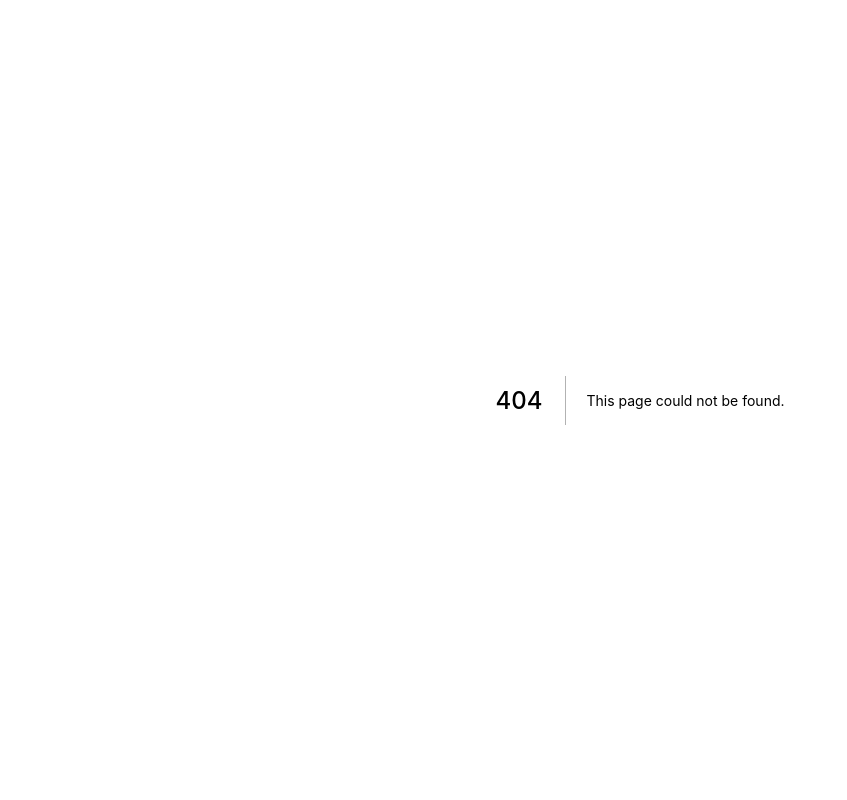
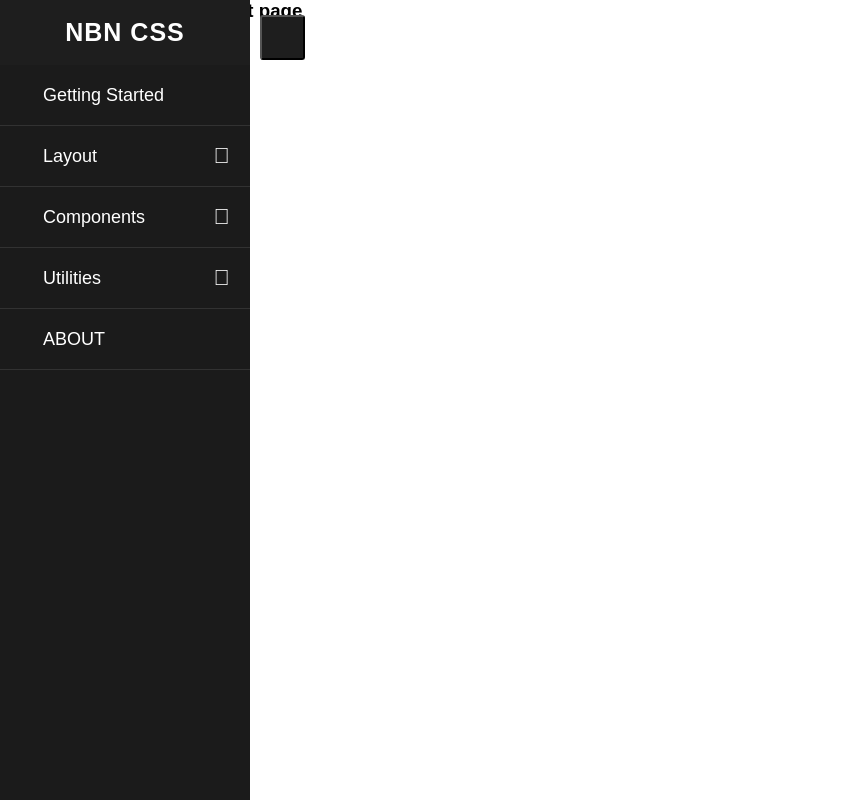
Before and after one commit to itsDigvijaysing/nbn_css_next, a Next.js app: page /contact in a window 1280 px wide. Before the commit this address had no page. Shown: the whole page, without its empty margins (0-847 px from the left). Built offline with nearby package versions, Linux system fonts and the light colour scheme.

Commit message:
first change

```diff
--- /dev/null
+++ b/Components/Footers.js
@@ -0,0 +1,18 @@
+import React from 'react'
+
+const Footers = () => {
+    return (
+        <>
+            <footer class="page-footer">
+
+                <div class="container">
+                    © 2014 Copyright Text
+            <a class="grey-text text-lighten-4 right" href="#!">More Links</a>
+                </div>
+
+            </footer>
+        </>
+    )
+}
+
+export default Footers
--- /dev/null
+++ b/Components/Layout.js
@@ -0,0 +1,24 @@
+import React from 'react'
+import Navbar from './Navbar'
+import Head from 'next/head'
+import Footer from './Footers'
+
+const Layout = ({ children }) => {
+    return (
+        <>
+            <Head>
+                <link rel="stylesheet" href="https://cdnjs.cloudflare.com/ajax/libs/font-awesome/4.7.0/css/font-awesome.min.css"></link>
+                {/* <link href="https://fonts.googleapis.com/icon?family=Material+Icons" rel="stylesheet" />
+                <link rel="stylesheet" href="https://cdnjs.cloudflare.com/ajax/libs/materialize/1.0.0/css/materialize.min.css" /> */}
+
+            </Head>
+            <Navbar />
+            {children}
+            {/* <Footer /> */}
+            {/* <script src="https://cdnjs.cloudflare.com/ajax/libs/materialize/1.0.0/js/materialize.min.js"></script> */}
+
+        </>
+    )
+}
+
+export default Layout
--- /dev/null
+++ b/Components/Navbar.js
@@ -0,0 +1,67 @@
+import React, { useState } from 'react'
+import Link from 'next/link'
+
+
+const Navbar = () => {
+    const [active, setActive] = useState(false)
+    const [comp, setComp] = useState(false);
+    const [util, setUtil] = useState(false);
+    const [lout, setLout] = useState(false);
+    const change = () => {
+        setActive(!active)
+    }
+    const compchange = () => {
+        setComp(!comp)
+    }
+    const utilchange = () => {
+        setUtil(!util)
+    }
+    const loutchange = () => {
+        setLout(!lout)
+    }
+    return (
+        <>
+            <button className="fas fa-bars" className={active ? "btn" : "btn clicks"} onClick={change}></button>
+            {/* <div className="btn">
+                <span className="fas fa-bars"></span>
+            </div> */}
+            <nav className="sidebar" className={active ? "sidebar" : "sidebar show"}>
+                <div className="text">NBN CSS</div>
+                <ul>
+                    <li><Link href="/"><a>Getting Started</a></Link></li>
+                    <li><a onClick={loutchange} className="util-btn">Layout
+                    <span className="fas fa-caret-down second"></span>
+                    </a>
+                        <ul className={lout ? "lout-show show1" : "lout-show"}>
+                            <li><Link href="/conatiners"><a>Continers</a></Link></li>
+                            <li><Link href="/grid"><a>Grid</a></Link></li>
+                            <li><Link href="/columns"><a>Columns</a></Link></li>
+                        </ul>
+                    </li>
+                    <li><a onClick={compchange} className="feat-btn">Components
+                    <span className="fas fa-caret-down first"></span>
+                    </a>
+                        <ul className={comp ? "comp-show show" : "comp-show"}>
+                            <li><Link href="/components/alerts"><a>Alert</a></Link></li>
+                            <li><Link href="/components/buttons"><a>Buttons</a></Link></li>
+                            <li><Link href="/components/cards"><a>Card</a></Link></li>
+                        </ul>
+                    </li>
+                    <li><a onClick={utilchange} className="util-btn">Utilities
+                    <span className="fas fa-caret-down second"></span>
+                    </a>
+                        <ul className={util ? "util-show show1" : "util-show"}>
+                            <li><Link href="/utilities/borders"><a>Border</a></Link></li>
+                            <li><Link href="/utilities/colors"><a>Colors</a></Link></li>
+                            <li><Link href="/utilities/background"><a>Background</a></Link></li>
+                        </ul>
+                    </li>
+                    <li><Link href="/about"><a>ABOUT</a></Link></li>
+                </ul>
+            </nav>
+
+        </>
+    )
+}
+
+export default Navbar
--- a/pages/_app.js
+++ b/pages/_app.js
@@ -1,7 +1,14 @@
 import '../styles/globals.css'
+import Layout from '../Components/Layout'
 
 function MyApp({ Component, pageProps }) {
-  return <Component {...pageProps} />
+
+  return (
+    <Layout>
+      <Component {...pageProps} />
+    </Layout>
+  )
+
 }
 
 export default MyApp
--- /dev/null
+++ b/pages/contact.js
@@ -0,0 +1,9 @@
+const contact = () => {
+    return (
+        <div>
+            <h3>hello monster this is contact page</h3>
+        </div>
+    )
+}
+
+export default contact
--- a/styles/globals.css
+++ b/styles/globals.css
@@ -1,16 +1,139 @@
-html,
-body {
+html, body {
   padding: 0;
   margin: 0;
-  font-family: -apple-system, BlinkMacSystemFont, Segoe UI, Roboto, Oxygen,
-    Ubuntu, Cantarell, Fira Sans, Droid Sans, Helvetica Neue, sans-serif;
-}
-
-a {
-  color: inherit;
-  text-decoration: none;
+  font-family: -apple-system, BlinkMacSystemFont, Segoe UI, Roboto, Oxygen, Ubuntu, Cantarell, Fira Sans, Droid Sans, Helvetica Neue, sans-serif;
 }
 
 * {
+  padding: 0;
+  margin: 0;
   box-sizing: border-box;
+  font-family: 'popins', sans-serif;
+  user-select: none;
 }
+
+h2 {
+  text-align: center;
+}
+
+.btn {
+  position: absolute;
+  top: 15px;
+  left: 10px;
+  height: 45px;
+  width: 45px;
+  text-align: center;
+  background: #1e1e1e;
+  border-radius: 3px;
+  cursor: pointer;
+  transition: left 0.4s ease;
+}
+
+.btn.clicks {
+  left: 260px;
+}
+
+.btn span {
+  color: white;
+  font-size: 28px;
+  line-height: 45px;
+}
+
+.btn.click span::before {
+  content: '\f00d';
+}
+
+.sidebar {
+  background: #000;
+  width: 250px;
+  height: 100%;
+  position: fixed;
+  top: 0%;
+  left: -250px;
+  transition: left 0.4s ease;
+}
+
+.sidebar.show {
+  left: 0px;
+}
+
+.sidebar .text {
+  color: white;
+  font-size: 25px;
+  font-weight: 600;
+  line-height: 65px;
+  text-align: center;
+  background: #1e1e1e;
+  letter-spacing: 1px;
+}
+
+nav ul {
+  background: #1b1b1b;
+  height: 100%;
+  width: 100%;
+  list-style: none;
+}
+
+nav ul .comp-show.show {
+  display: block;
+}
+
+nav ul .util-show.show1 {
+  display: block;
+}
+
+nav ul .lout-show.show1 {
+  display: block;
+}
+
+nav ul li {
+  line-height: 60px;
+  border-bottom: 1px solid rgba(255, 255, 255, 0.1);
+}
+
+nav ul li a {
+  position: relative;
+  color: white;
+  text-decoration: none;
+  font-size: 18px;
+  padding-left: 40px;
+  font-weight: 500;
+  display: block;
+  width: 100%;
+  border-left: 3px solid transparent;
+}
+
+nav ul li a:hover {
+  color: cyan;
+  background-color: #1e1e1e;
+  border-left-color: cyan;
+}
+
+nav ul ul {
+  position: static;
+  display: none;
+}
+
+nav ul ul li {
+  line-height: 17px;
+  padding: 10px;
+  border-bottom: none;
+}
+
+nav ul ul li a {
+  font-size: 17px;
+  color: #e6e6e6;
+  padding-left: 80px;
+}
+
+nav ul li a span {
+  position: absolute;
+  top: 50%;
+  right: 20px;
+  transform: translateY(-50%);
+  font-size: 22px;
+}
+
+nav ul li a span.rotate {
+  transform: translateY(-50%) rotate(-180deg);
+}
```
Also changed, not shown: pages/about.js (added, +11 -0 lines), pages/components/alerts.js (added, +11 -0 lines), pages/components/buttons.js (added, +11 -0 lines), pages/index.js (+9 -64 lines), pages/utilities/colors.js (added, +11 -0 lines).
